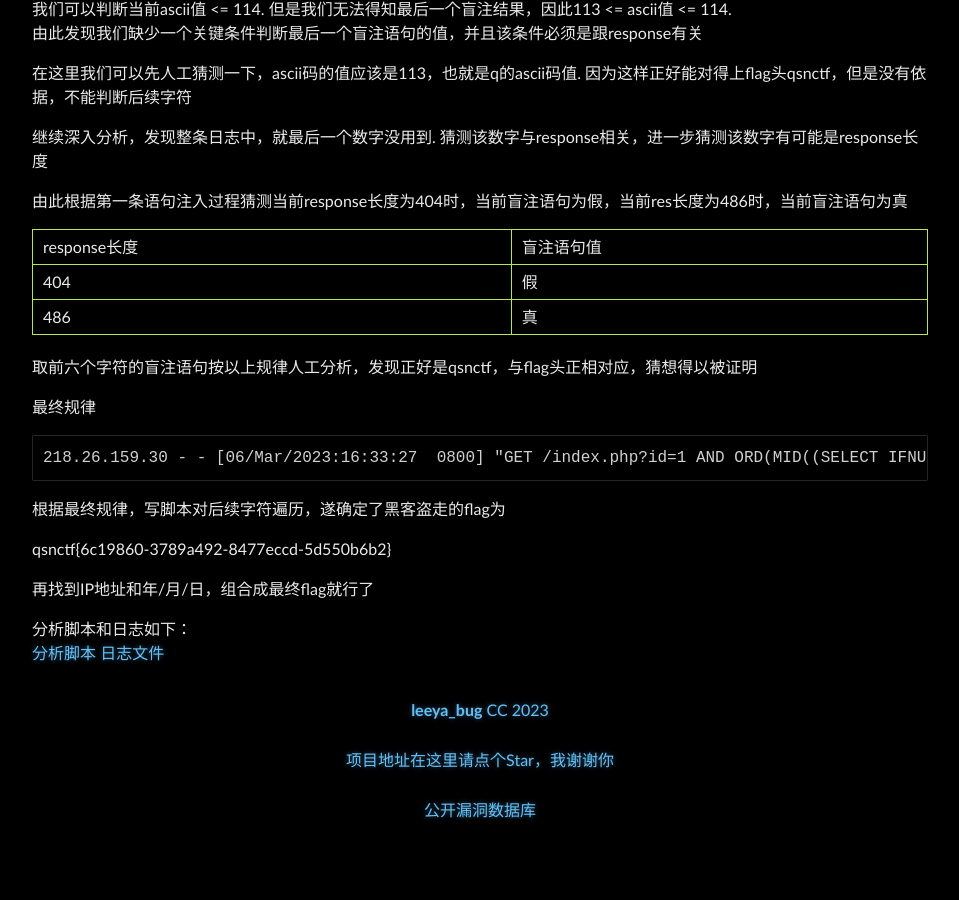
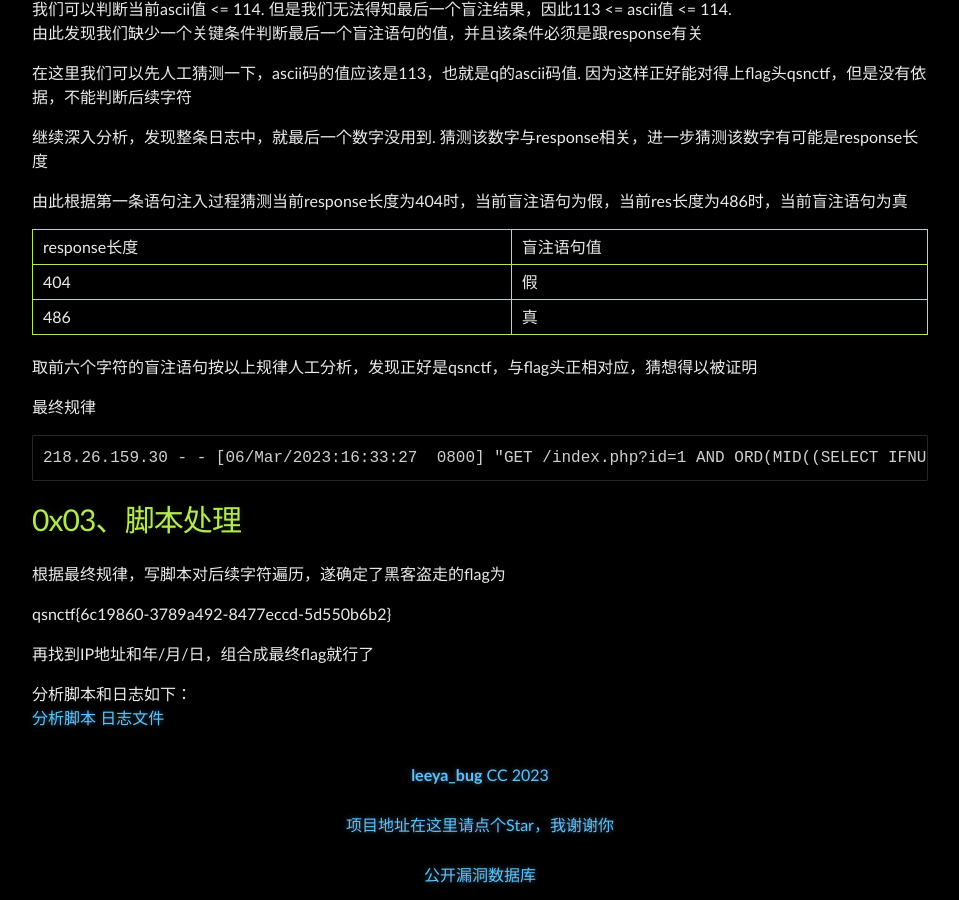
Before and after one commit to Leeyangee/leeyangee.github.io, a Jekyll site: the page built from _posts/2023-09-03-CTF合集 对于日志取证盲注分析的个人经验.md, in a window 1280 px wide and 900 px high, scrolled down 2542 px. Shown: the whole window, without its empty margins (160-1119 px from the left). Built offline with Jekyll 4.4.1, drawn with Linux system fonts in a browser that asks for light colours; before the commit the page ends 3377 px from its top, so only the background shows below that.

Commit message:
Update 2023-09-03-CTF合集 对于日志取证盲注分析的个人经验.md

````diff
--- a/_posts/2023-09-03-CTF合集 对于日志取证盲注分析的个人经验.md
+++ b/_posts/2023-09-03-CTF合集 对于日志取证盲注分析的个人经验.md
@@ -146,6 +146,8 @@ published: true
 218.26.159.30 - - [06/Mar/2023:16:33:27  0800] "GET /index.php?id=1 AND ORD(MID((SELECT IFNULL(CAST(f1ag AS CHAR),0x20) FROM qsnctf.flag ORDER BY f1ag LIMIT 0,1),[flag第几位字符],1))>[该位字符的尝试值] HTTP/1.1" 200 [该条盲注语句真值，404为假，484为真]
 ```
 
+# [](#header-1)0x03、脚本处理
+
 根据最终规律，写脚本对后续字符遍历，遂确定了黑客盗走的flag为
 
 qsnctf{6c19860-3789a492-8477eccd-5d550b6b2}
````
